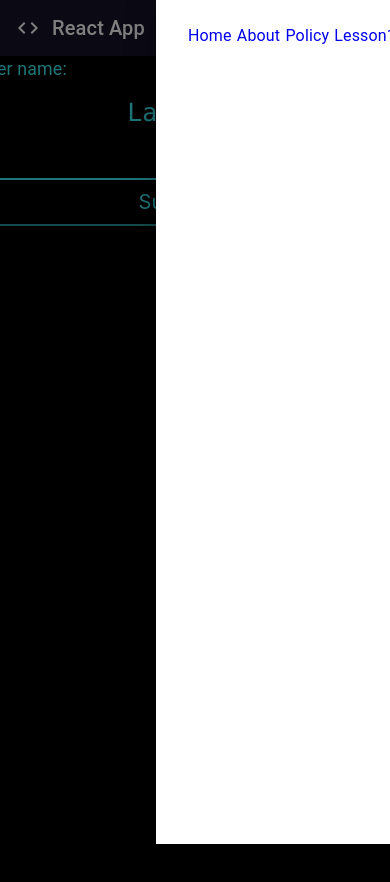
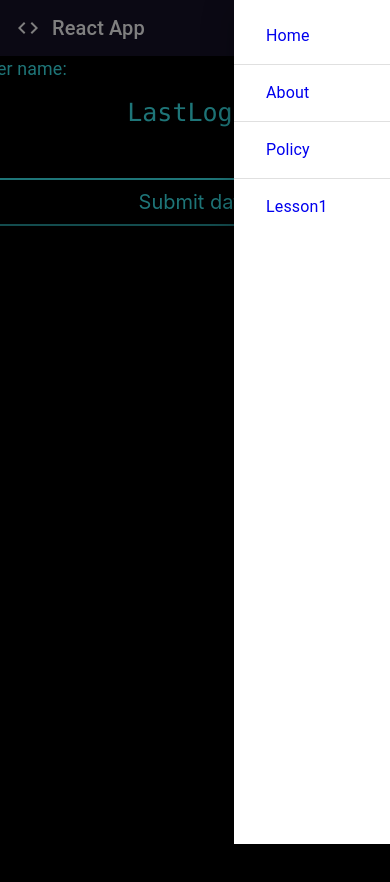
Before and after one commit to maz47zu/test-app, a React (Create React App) app: page / in a window 390 px wide. Both pictures are taken after a click on the button 350 px from the left and 28 px from the top of the page. Shown: the top 882 px of the page. Built offline with nearby package versions, Linux system fonts and the light colour scheme.

Commit message:
featureStyled(sidebar bug fixed)

```diff
--- a/src/components/DrawerComponent.tsx
+++ b/src/components/DrawerComponent.tsx
@@ -9,6 +9,7 @@ import {
   Typography,
   Button
 } from "@material-ui/core";
+import { Stack } from '@mui/material';
 import { Link } from "react-router-dom";
 import MenuOpenIcon from '@mui/icons-material/MenuOpen';
 import InboxIcon from '@mui/icons-material/Inbox';
@@ -29,7 +30,8 @@ const useStyles = makeStyles(()=>({
     },
     paper: {
         background: 'white',
-        width: '60%'
+        width: '40%',
+        color: 'white'
     }
 }));
 
@@ -49,7 +51,7 @@ const [openDrawer, setOpenDrawer] = useState<boolean>(false);
 
             <List>
                 <ListItem onClick={() => setOpenDrawer(false)}>
-                    <ListItemButton className="button-sidebar">
+                    <ListItemButton>
                         {/* <ListItemIcon>
                             <SendIcon/>
                         </ListItemIcon> */}
@@ -57,19 +59,25 @@ const [openDrawer, setOpenDrawer] = useState<boolean>(false);
                             <Typography>Home</Typography>
                         </Link>
                     </ListItemButton>
-                    <Divider />
+                </ListItem>
+                <Divider />
+                <ListItem onClick={() => setOpenDrawer(false)}>
                     <ListItemButton>
                         <Link to='/about' style={{ textDecoration: 'none' }}>
                             <Typography>About</Typography>
                         </Link>
                     </ListItemButton>
-                    <Divider />
-                    <ListItemButton className='button-sidebar'>
+                </ListItem>
+                <Divider />
+                <ListItem onClick={() => setOpenDrawer(false)}>
+                    <ListItemButton>
                         <Link to='/policy' style={{ textDecoration: 'none' }}>
                             <Typography>Policy</Typography>
                         </Link>
                     </ListItemButton>
-                    <Divider />
+                </ListItem>
+                <Divider />
+                <ListItem onClick={() => setOpenDrawer(false)}>
                     <ListItemButton>
                         <Link to='/firstLesson' style={{ textDecoration: 'none' }}>
                             <Typography>Lesson1</Typography>
@@ -78,6 +86,7 @@ const [openDrawer, setOpenDrawer] = useState<boolean>(false);
                 </ListItem>
             </List>
         </Drawer>
+
         <IconButton color="inherit" onClick={() => setOpenDrawer(!openDrawer)}>
             <MenuOpenIcon />
         </IconButton>
--- a/src/navigation/Navigation.tsx
+++ b/src/navigation/Navigation.tsx
@@ -4,7 +4,6 @@ import CodeTwoToneIcon from '@mui/icons-material/CodeTwoTone';
 //import { ThemeProvider } from '@emotion/react';
 import { Link } from 'react-router-dom';
 import DrawerComponent from '../components/DrawerComponent';
-
 
 
 export default function Navigation() {
```
